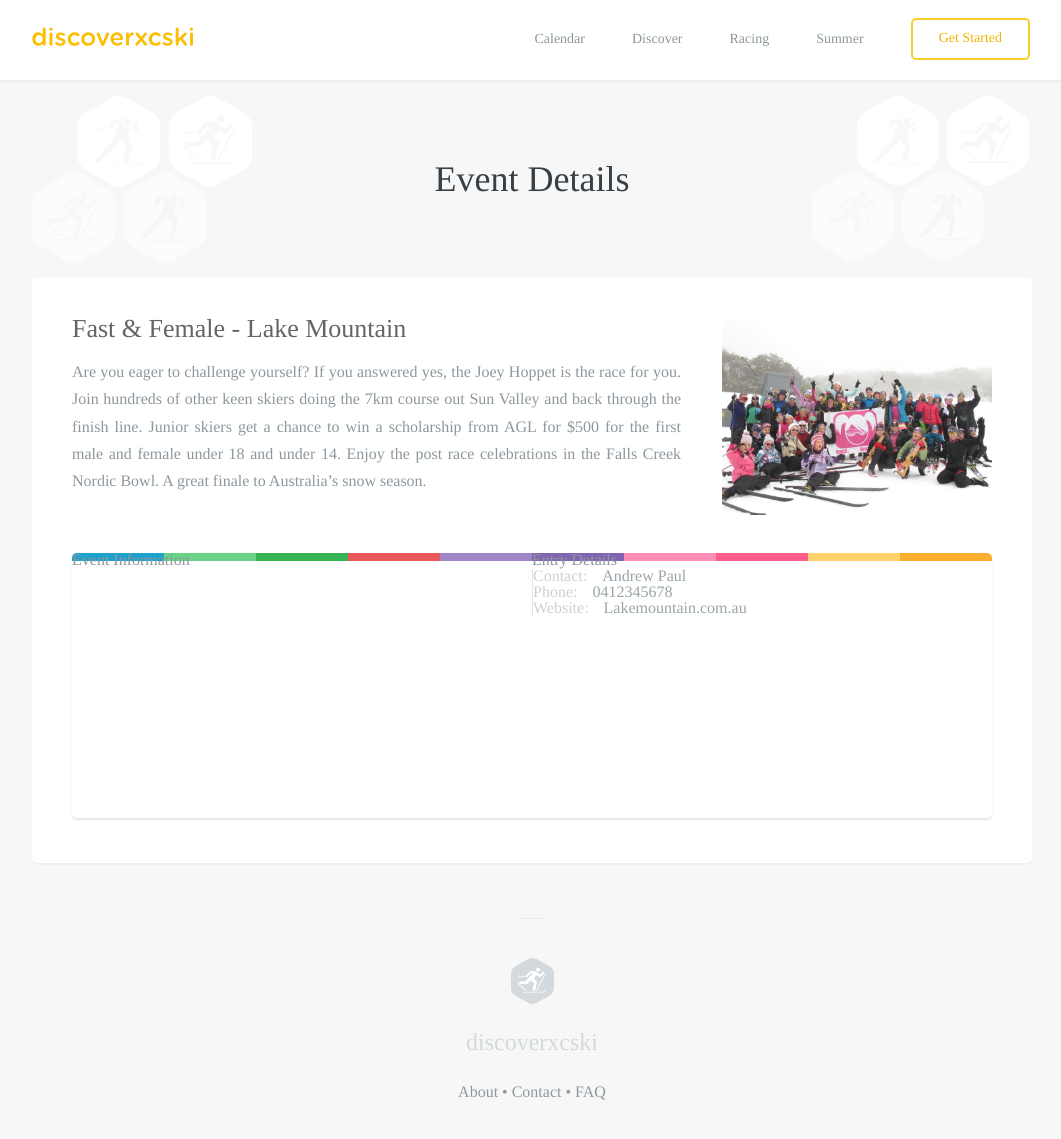
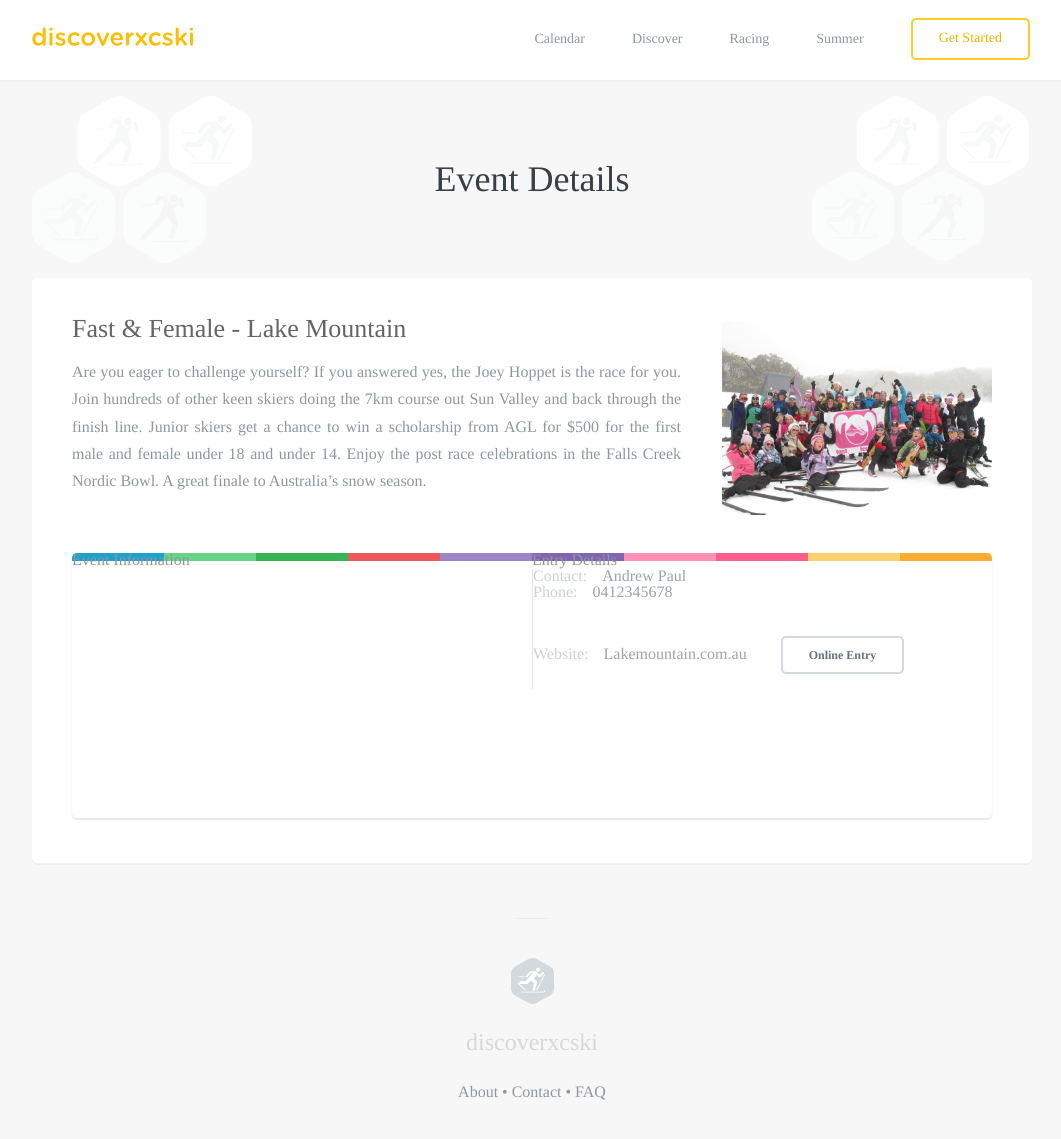
Before and after one commit to robcatto/robcatto.github.io, a Jekyll site: the page built from events/fast-&-female-lake-mountain/index.html, in a window 1280 px wide and 1156 px high. Shown: the top 1139 px of the window, without its empty margins (108-1169 px from the left). Built offline with Jekyll 4.4.1, drawn with Linux system fonts in a browser that asks for light colours; some web fonts are replaced; Markdown is read by kramdown in place of the engine named in the settings.

Commit message:
Update index.html

```diff
--- a/events/fast-&-female-lake-mountain/index.html
+++ b/events/fast-&-female-lake-mountain/index.html
@@ -75,6 +75,7 @@ layout: default
                                         <span class="event__meta">Phone:</span><span class="event__info">0412345678</span>
                                         <br>
                                         <span class="event__meta">Website:</span><span class="event__info">Lakemountain.com.au</span>
+                                        <a class="button small dark" href="http://discoverxcski.com/discoverxc/" data-featurette="analytics-click-event" data-event-category="button" data-event-action="" data-event-label="Source: Homepage Alt" id="featurette-35">Online Entry</a>
                                 </div>
                                  </div>
 
```
